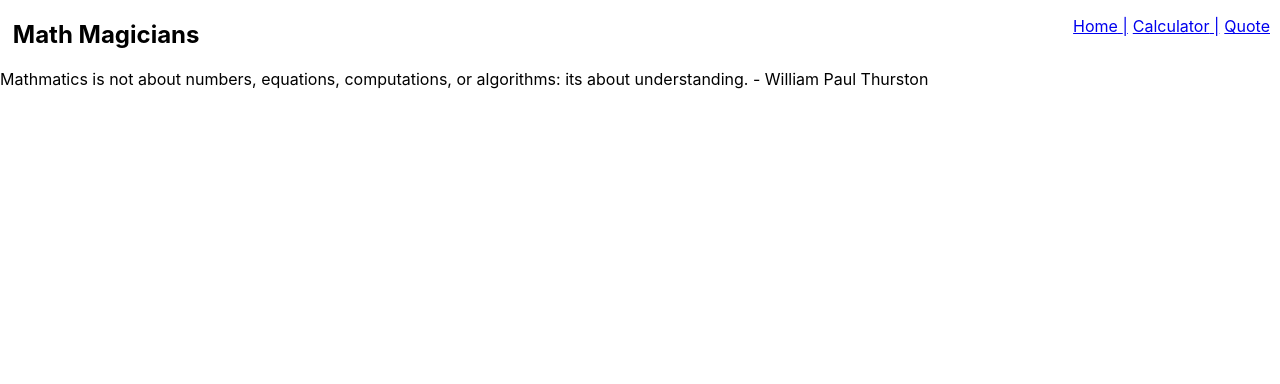
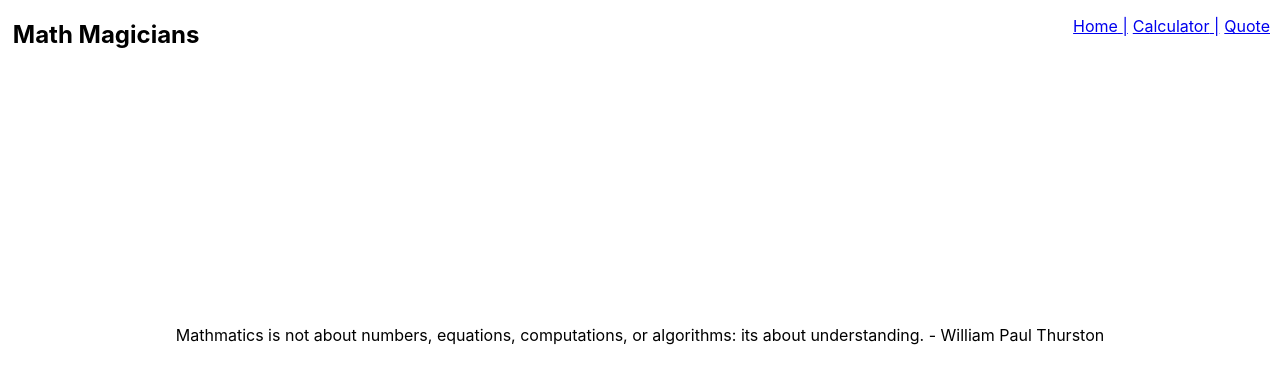
Before and after one commit to yosefHesham/math-magicians, a React (Create React App) app: page /quote in a window 1280 px wide. Shown: the top 384 px of the page. Built offline with nearby package versions, Linux system fonts and the light colour scheme.

Commit message:
Style quote

```diff
--- a/src/App.css
+++ b/src/App.css
@@ -72,3 +72,10 @@ ul {
 h1 {
   margin-left: 1%;
 }
+
+.quote {
+
+  text-align:  center;
+  margin-top: 20%;
+
+}
--- a/src/pages/quote.js
+++ b/src/pages/quote.js
@@ -1,7 +1,7 @@
 import React from 'react'
 
 const Quote = () => {
-  return (<div class="quote">
+  return (<div className="quote">
     Mathmatics is not about numbers, equations, computations, or algorithms:
     its about understanding. - William Paul Thurston
   </div>)
```
